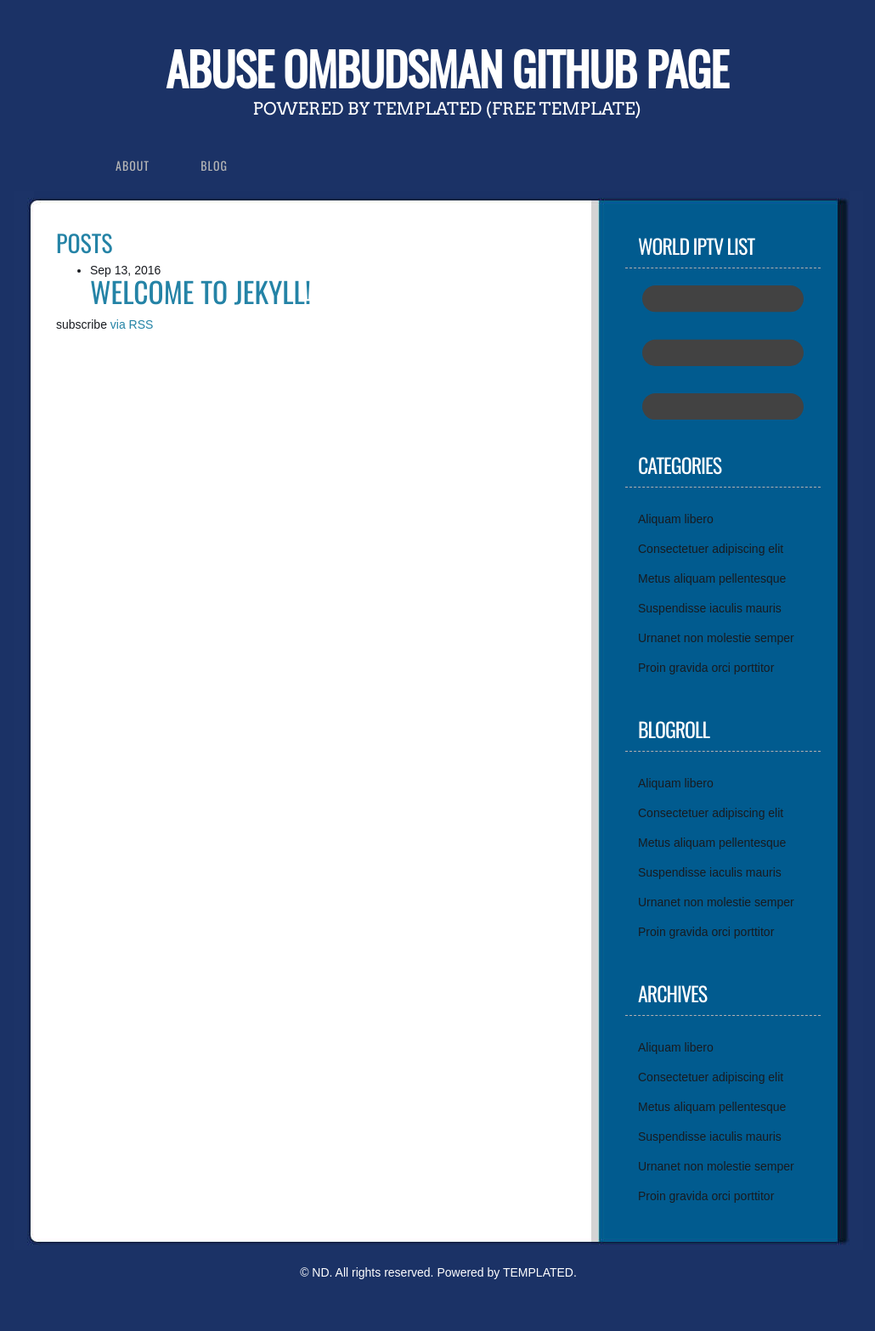
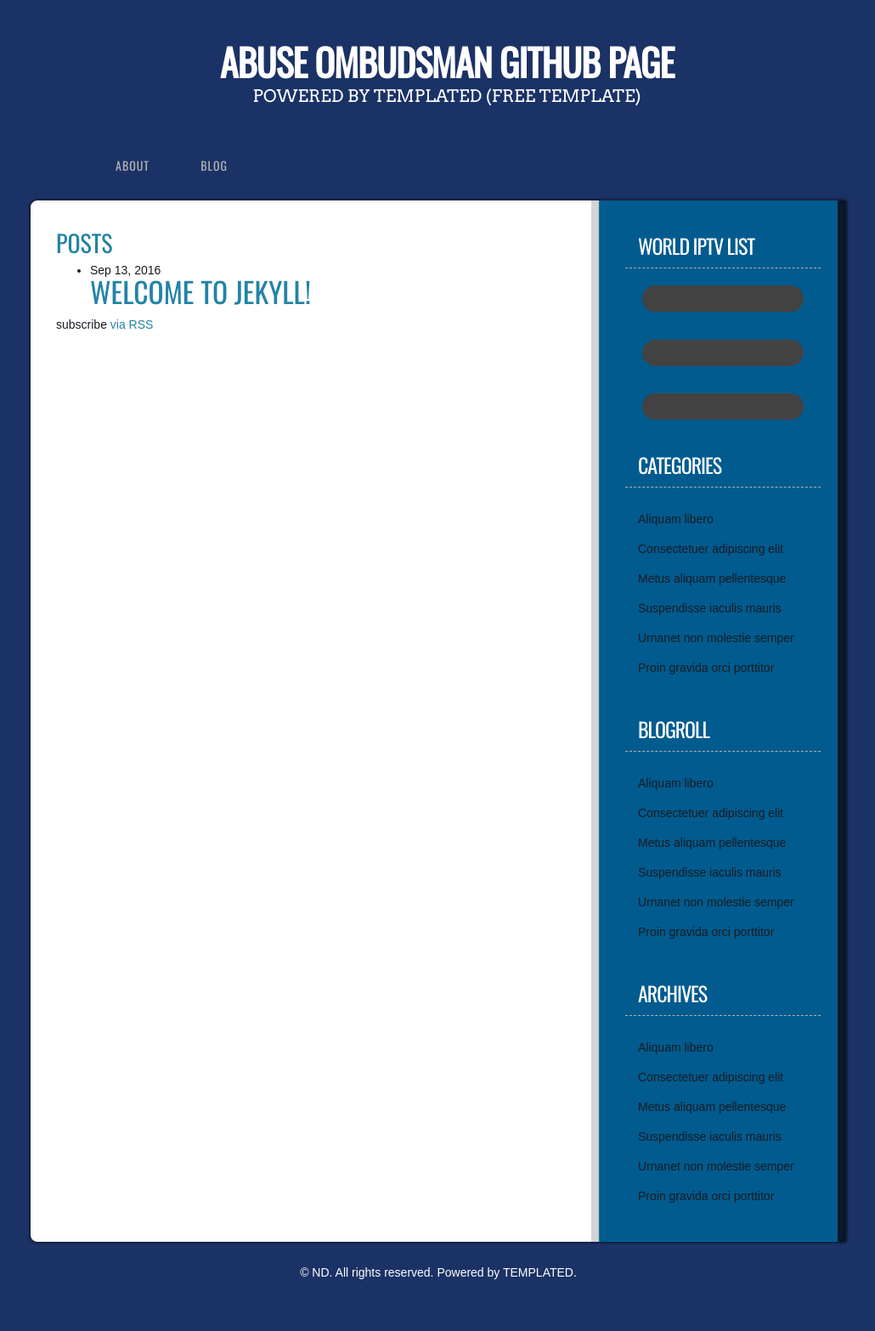
Before and after one commit to abuseombudsman/abuseombudsman.github.io, a Jekyll site: the page built from index.html, in a window 1280 px wide. Shown: the whole page at 85% size, without its empty margins (124-1154 px from the left). Built offline with Jekyll 4.4.1, drawn with Linux system fonts in a browser that asks for light colours.

Commit message:
Change in the style css file

```diff
--- a/css/style.css
+++ b/css/style.css
@@ -106,7 +106,7 @@ img.aligncenter {
 	letter-spacing: -1px;
 	text-align: center;
 	text-transform: uppercase;
-	font-size: 54px;
+	font-size: 44px;
 	font-weight: bold;
 	color: #FFFFFF;
 }
```
